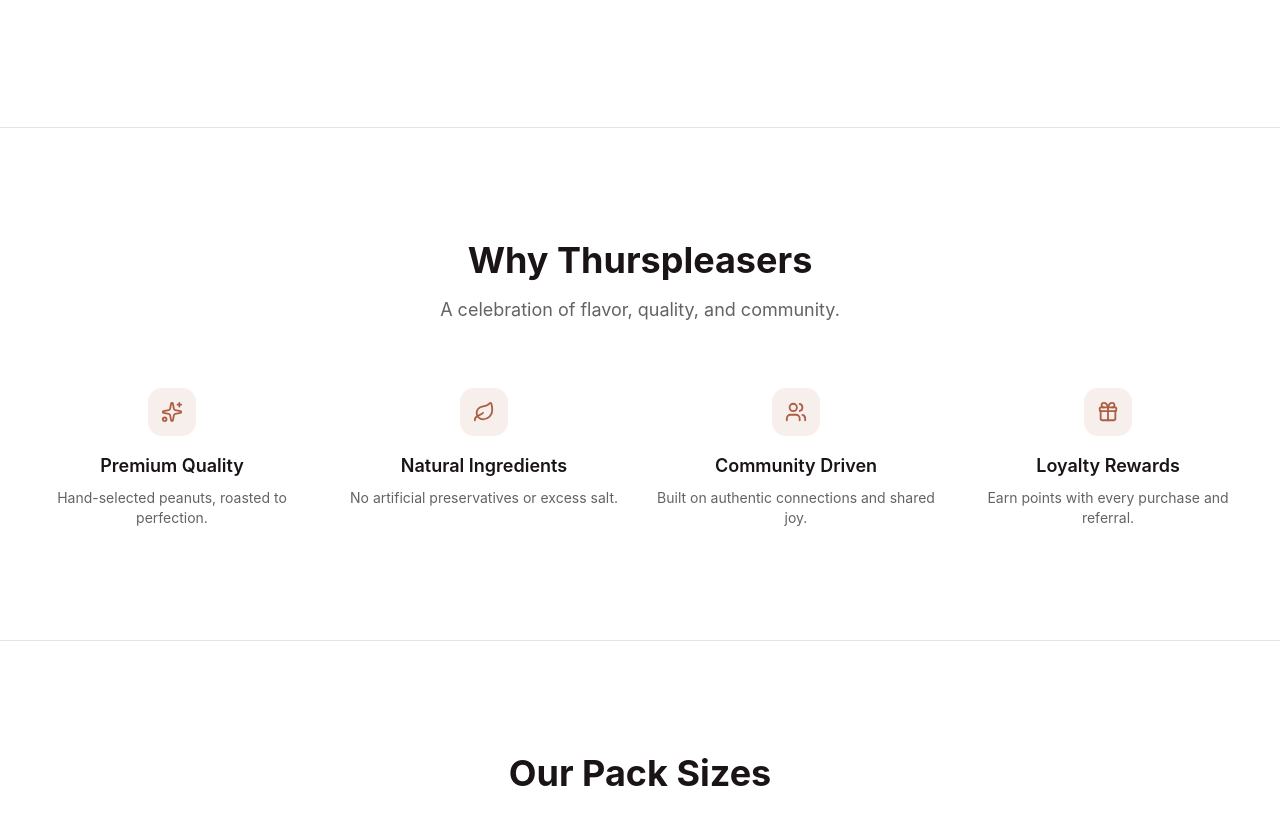
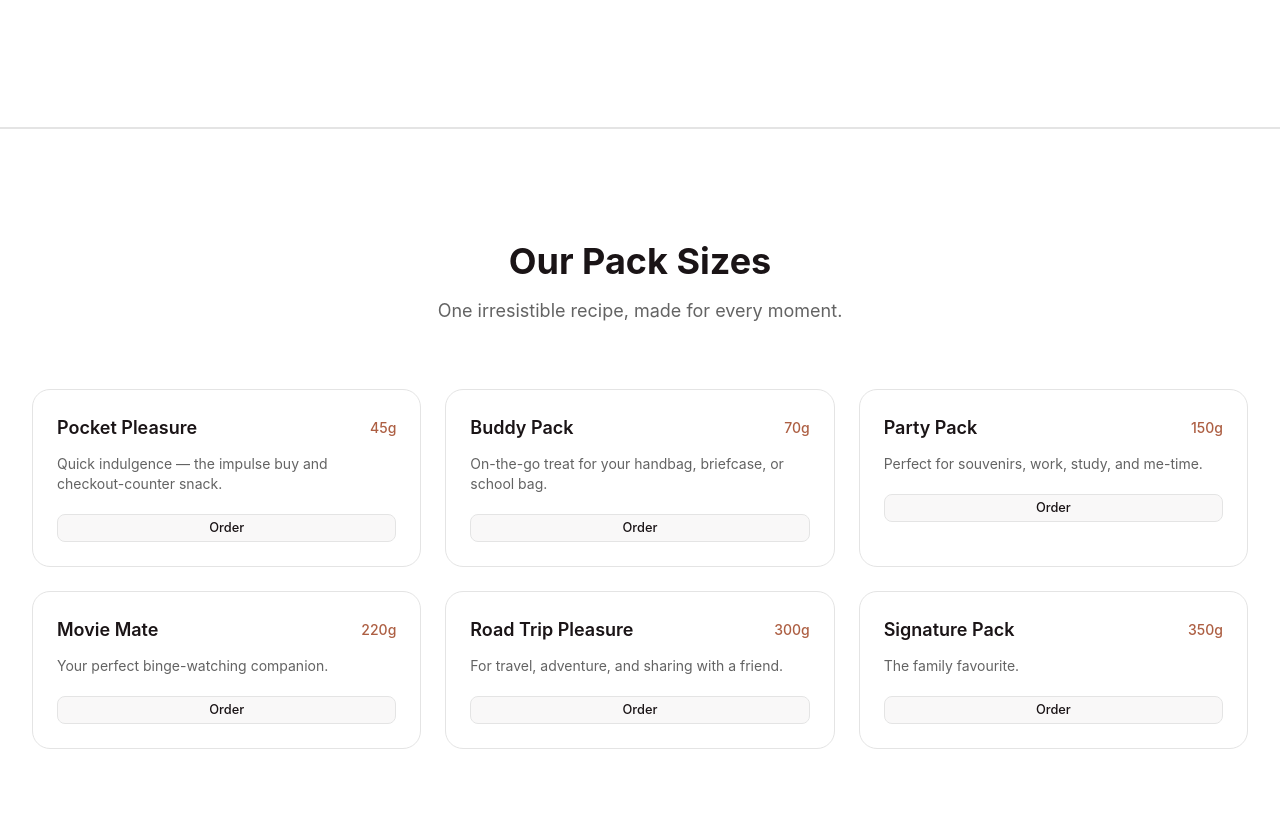
Before and after one commit to TobiWilliams001/Thurpleasers, a Next.js app: page / in a window 1280 px wide. Shown: the part 551-1364 px from the top of the page. Built offline with nearby package versions, Linux system fonts and the light colour scheme.

Commit message:
Remove invented features grid from home page

```diff
--- a/app/page.tsx
+++ b/app/page.tsx
@@ -4,7 +4,7 @@ import { Header } from '@/components/header'
 import { Footer } from '@/components/footer'
 import { Button } from '@/components/ui/button'
 import Link from 'next/link'
-import { ArrowRight, Leaf, Users, Gift, Sparkles, Star } from 'lucide-react'
+import { ArrowRight, Star } from 'lucide-react'
 import { useState, useEffect } from 'react'
 import { testimonials, products } from '@/lib/data'
 
@@ -47,35 +47,6 @@ export default function Home() {
                 Join Rewards
               </Button>
             </Link>
-          </div>
-        </div>
-      </section>
-
-      {/* Features */}
-      <section className="bg-white">
-        <div className="max-w-7xl mx-auto px-4 sm:px-6 lg:px-8 py-20 md:py-28">
-          <div className="text-center mb-16">
-            <h2 className="text-3xl md:text-4xl font-bold mb-4">Why Thurspleasers</h2>
-            <p className="text-lg text-muted-foreground max-w-xl mx-auto">
-              A celebration of flavor, quality, and community.
-            </p>
-          </div>
-
-          <div className="grid md:grid-cols-4 gap-8">
-            {[
-              { icon: Sparkles, title: 'Premium Quality', desc: 'Hand-selected peanuts, roasted to perfection.' },
-              { icon: Leaf, title: 'Natural Ingredients', desc: 'No artificial preservatives or excess salt.' },
-              { icon: Users, title: 'Community Driven', desc: 'Built on authentic connections and shared joy.' },
-              { icon: Gift, title: 'Loyalty Rewards', desc: 'Earn points with every purchase and referral.' },
-            ].map((feature, idx) => (
-              <div key={idx} className="text-center">
-                <div className="w-12 h-12 mx-auto mb-4 rounded-xl bg-primary/10 flex items-center justify-center">
-                  <feature.icon size={22} className="text-primary" />
-                </div>
-                <h3 className="font-semibold text-lg mb-2">{feature.title}</h3>
-                <p className="text-sm text-muted-foreground">{feature.desc}</p>
-              </div>
-            ))}
           </div>
         </div>
       </section>
```
